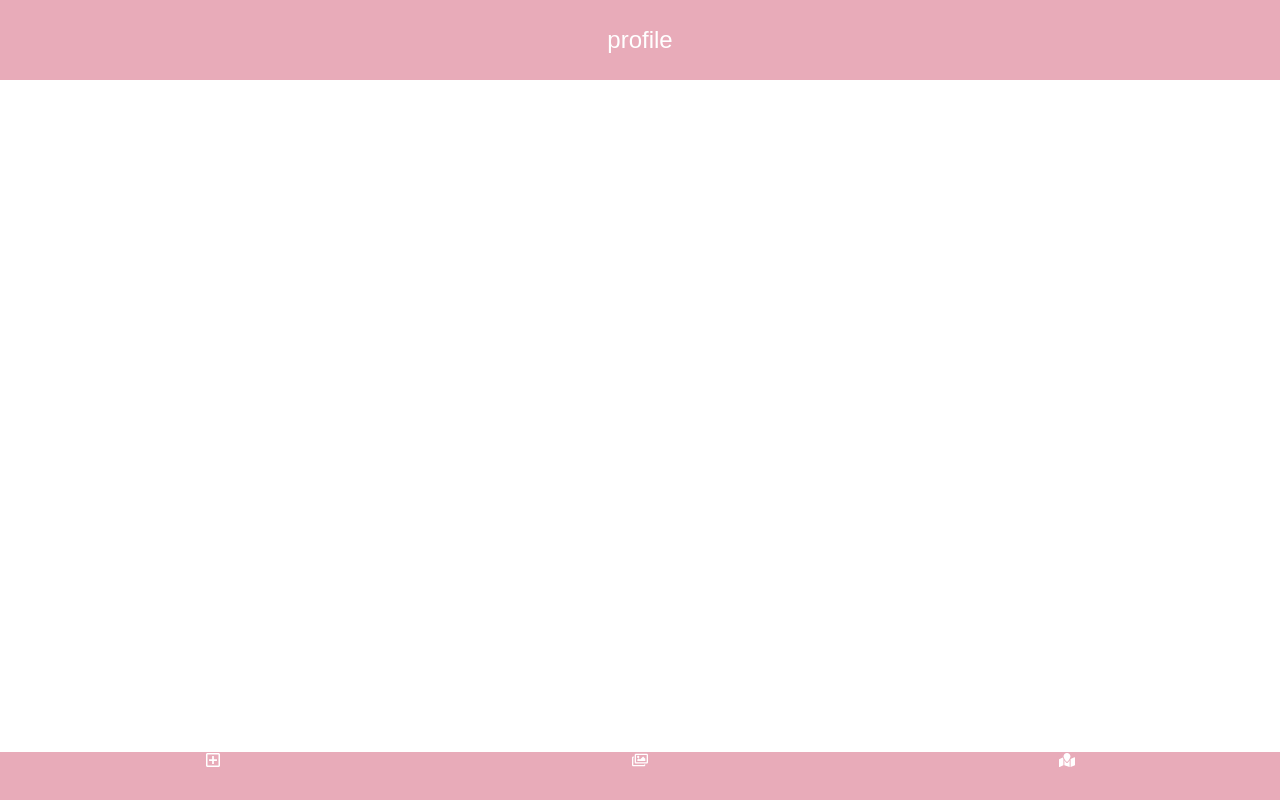
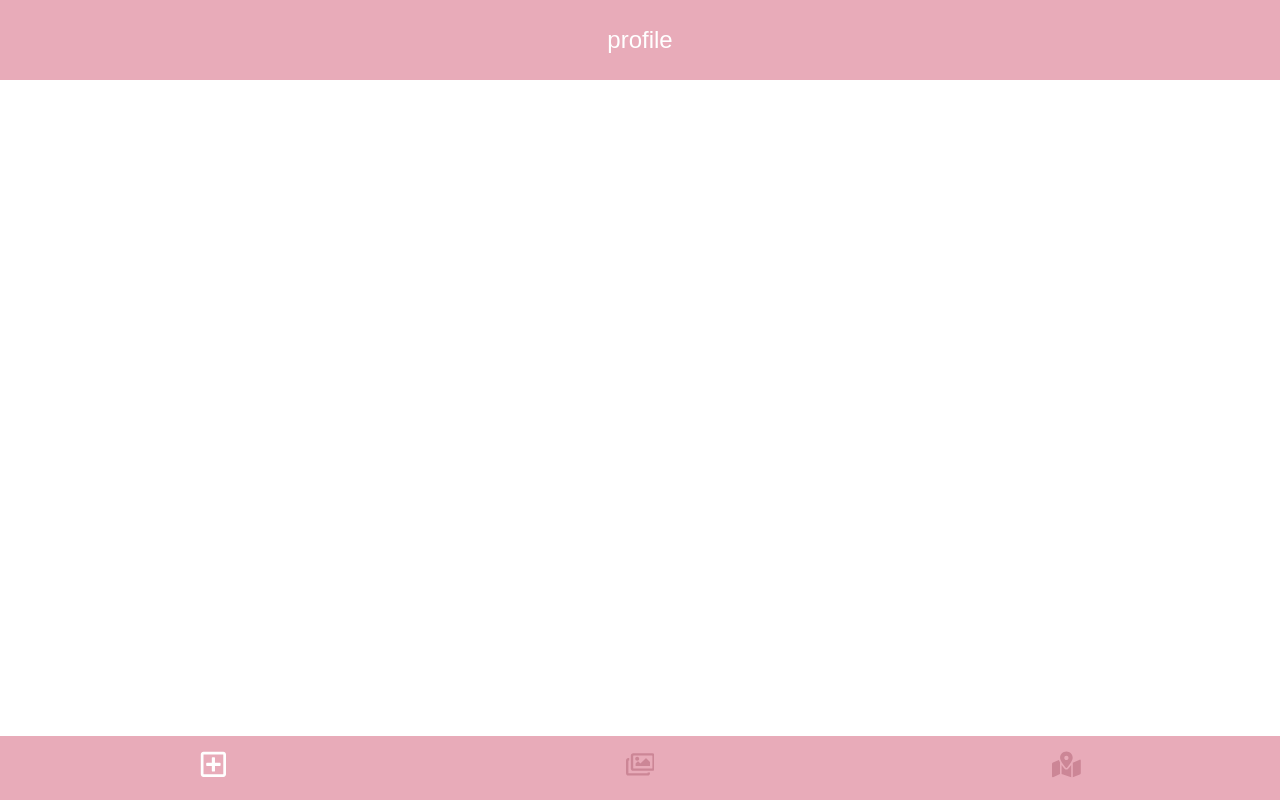
Before and after one commit to farapara/capstone-project, a React (Create React App) app: page /profile in a window 1280 px wide. Built offline with nearby package versions, Linux system fonts and the light colour scheme; a web font is replaced by a local one.

Commit message:
Rename Navigation to Footer component

```diff
--- a/src/App.css
+++ b/src/App.css
@@ -13,21 +13,9 @@
 .App {
   height: 100vh;
   display: grid;
-  grid-template-rows: 10vh auto 6vh;
+  grid-template-rows: 10vh auto 8vh;
 }
 
 .Main {
   overflow-y: scroll;
 }
-.Footer {
-  background-color: #e8abb9;
-}
-.Nav {
-  display: flex;
-  justify-content: space-around;
-}
-
-.Navlink {
-  text-decoration: none;
-  color: #ffffff;
-}
--- a/src/App.js
+++ b/src/App.js
@@ -1,16 +1,14 @@
 import "./App.css";
 
 import Header from "./components/Header";
-import Navigation from "./components/Navigation";
+import Footer from "./components/Footer";
 
 function App() {
   return (
     <div className="App">
       <Header />
       <main className="Main"></main>
-      <footer className="Footer">
-        <Navigation />
-      </footer>
+      <Footer />
     </div>
   );
 }
--- /dev/null
+++ b/src/components/Footer.css
@@ -0,0 +1,14 @@
+.Nav {
+  background-color: #e8abb9;
+  display: flex;
+  justify-content: space-around;
+  align-items: center;
+}
+.Navlink {
+  color: #cc8696;
+  font-size: 1.8rem;
+}
+
+.Navlink--active {
+  color: #ffffff;
+}
--- /dev/null
+++ b/src/components/Footer.js
@@ -0,0 +1,27 @@
+import "./Footer.css";
+import { NavLink } from "react-router-dom";
+import { FaRegPlusSquare, FaRegImages, FaMapMarkedAlt } from "react-icons/fa";
+
+export default function Footer() {
+  return (
+    <nav className="Nav">
+      <NavLink
+        className="Navlink"
+        to="/profile"
+        activeClassName="Navlink--active"
+      >
+        <FaRegPlusSquare />
+      </NavLink>
+      <NavLink
+        className="Navlink"
+        to="/places"
+        activeClassName="Navlink--active"
+      >
+        <FaRegImages />
+      </NavLink>
+      <NavLink className="Navlink" to="/map" activeClassName="Navlink--active">
+        <FaMapMarkedAlt />
+      </NavLink>
+    </nav>
+  );
+}
--- a/src/components/Navigation.css
+++ /dev/null
@@ -1,9 +0,0 @@
-.Nav {
-  display: flex;
-  justify-content: space-around;
-}
-
-.Navlink {
-  text-decoration: none;
-  color: #ffffff;
-}
--- a/src/components/Navigation.js
+++ /dev/null
@@ -1,21 +0,0 @@
-import "./Navigation.css";
-import { NavLink } from "react-router-dom";
-import { FaRegPlusSquare, FaRegImages, FaMapMarked } from "react-icons/fa";
-
-export default function Navigation() {
-  return (
-    <section>
-      <nav className="Nav">
-        <NavLink className="Navlink" to="/profile">
-          <FaRegPlusSquare />
-        </NavLink>
-        <NavLink className="Navlink" to="/places">
-          <FaRegImages />
-        </NavLink>
-        <NavLink className="Navlink" to="/map">
-          <FaMapMarked />
-        </NavLink>
-      </nav>
-    </section>
-  );
-}
```
